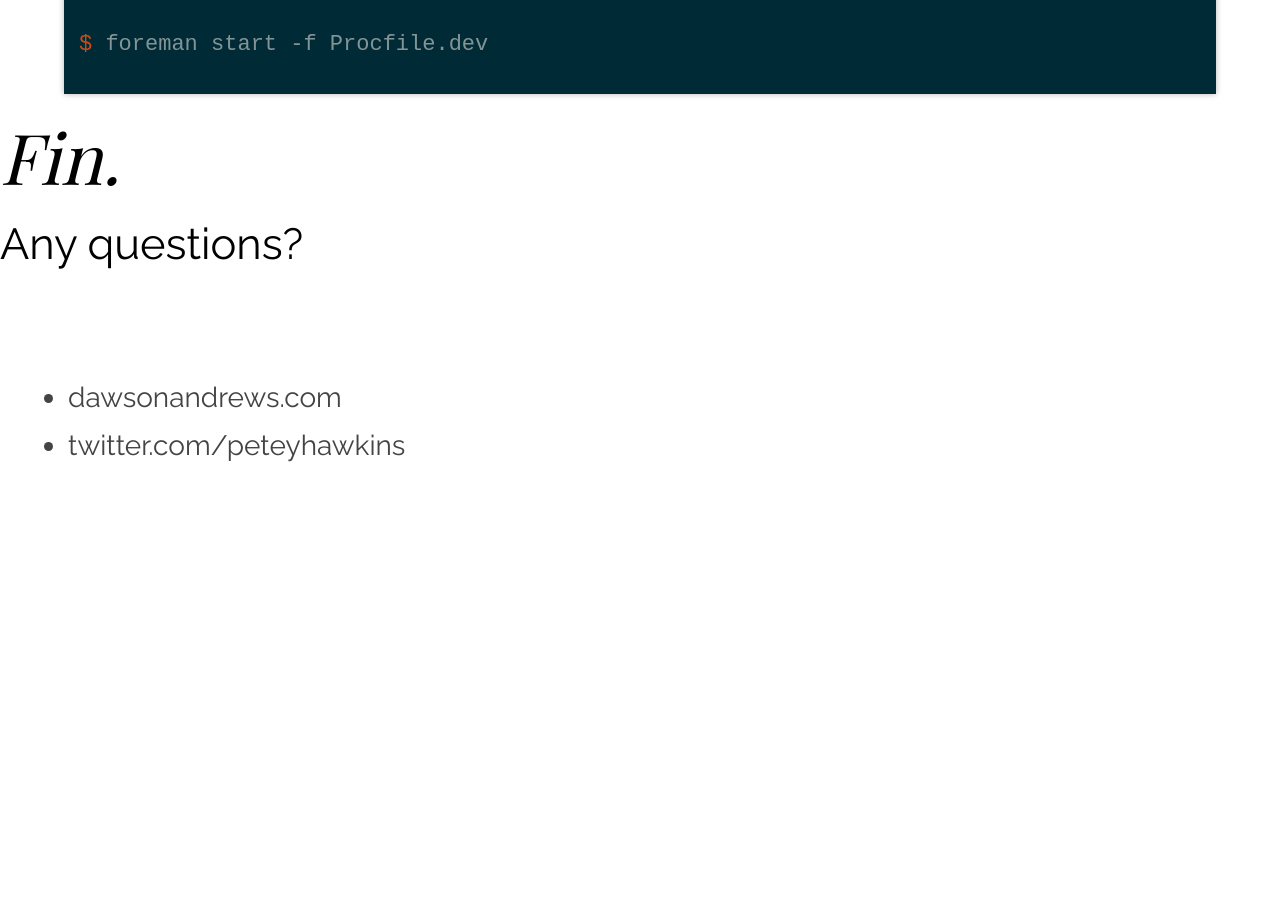
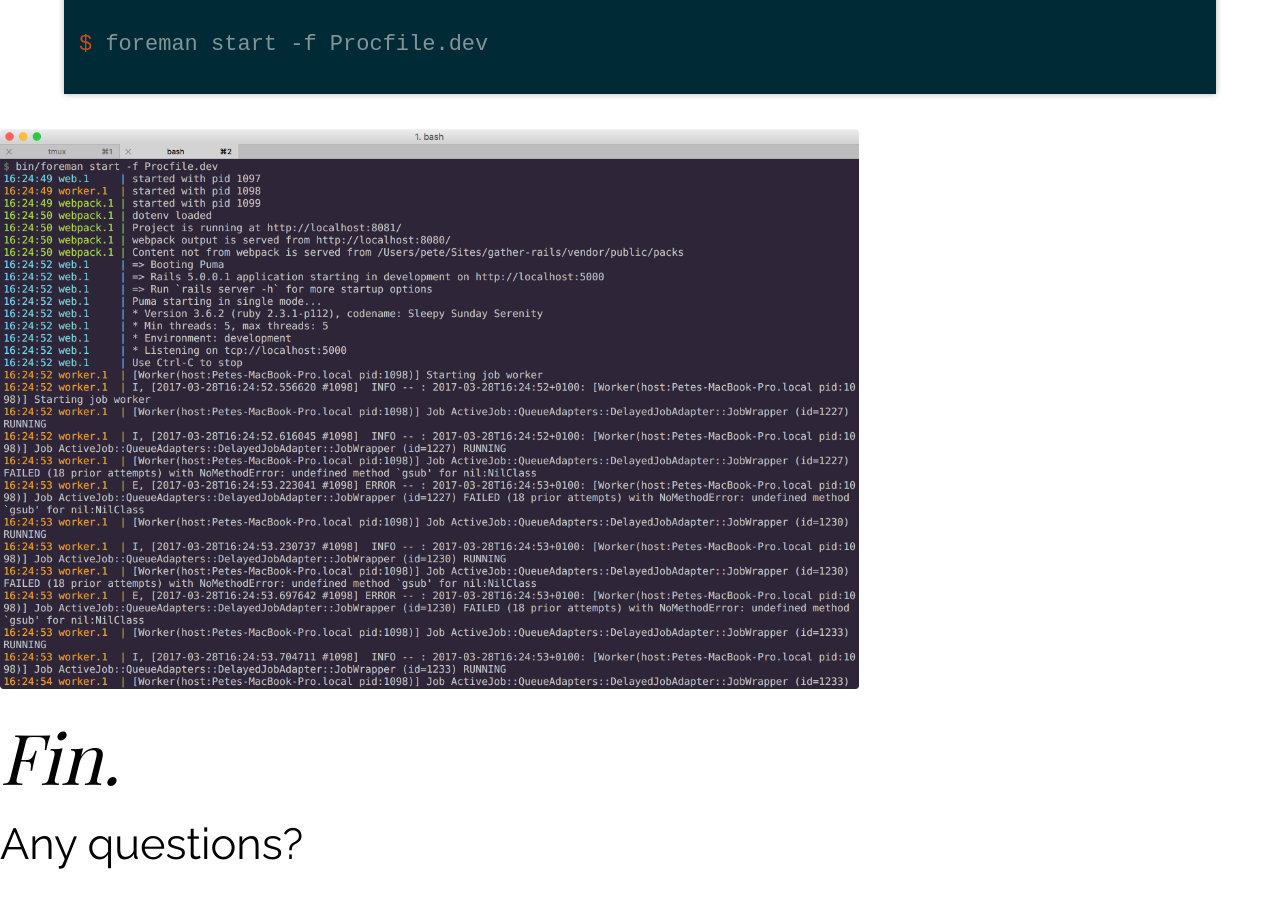
Before and after one commit to phawk/rails5-webpack, a website built with webpack: page src/index.html in a window 1280 px wide. Shown: the part 8220-9127 px from the top of the page. Before the commit the page ends 8690 px from the top, so only its background shows below. Built offline with nearby package versions, Linux system fonts and the light colour scheme; a web font is replaced by a local one; what reveal would draw is missing.

Commit message:
Wrap up foreman stuff

```diff
--- a/src/index.html
+++ b/src/index.html
@@ -264,6 +264,7 @@ $ foreman start -f Procfile.dev
         </section>
 
         <section>
+          <img src="/assets/foreman.png" class="plain" style="max-height: 70vh;">
         </section>
 
         <section>
```
Also changed, not shown: src/assets/foreman.png (added).
